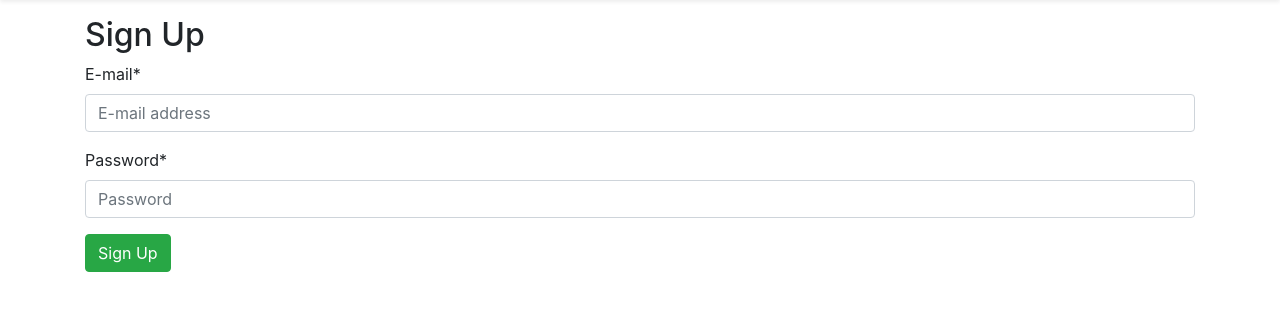
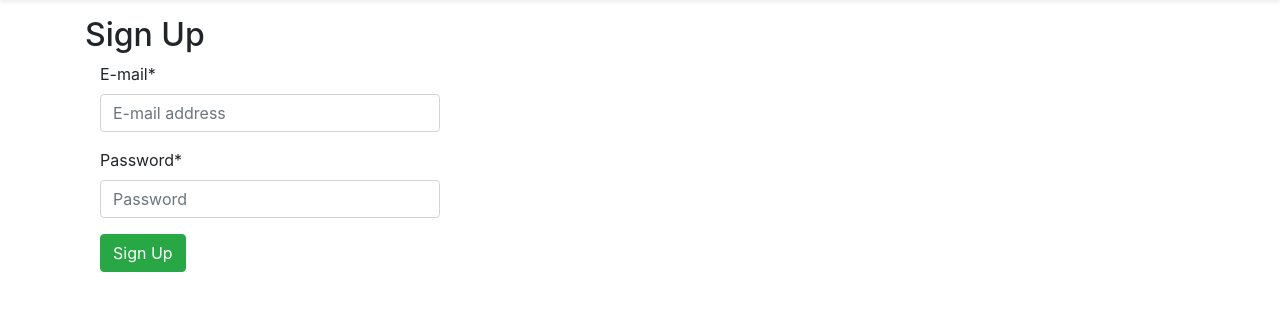
Before and after one commit to kevinbowen777/bookstore, a Django app: page /accounts/signup/ in a window 1280 px wide. Shown: the part 73-384 px from the top of the page. Run offline with Django 4.2, Linux system fonts and the light colour scheme; parts of the project's set-up code (start-up, migrations or seed data) failed here and were passed over; some libraries are stand-ins or nearby versions.

Commit message:
Reduce field widths. Fixes #2

```diff
--- a/templates/account/login.html
+++ b/templates/account/login.html
@@ -5,7 +5,7 @@
 
 {% block content %}
   <h2>Log In</h2>
-  <form method="post">
+  <form class="col-md-4" method="post">
     {% csrf_token %}
     {{ form|crispy }}
     <button class="btn btn-success" type="submit">Log In</button>
--- a/templates/account/signup.html
+++ b/templates/account/signup.html
@@ -5,7 +5,7 @@
 
 {% block content %}
   <h2>Sign Up</h2>
-  <form method="post">
+  <form class="col-md-4 method="post">
     {% csrf_token %}
     {{ form|crispy }}
     <button class="btn btn-success" type="submit">Sign Up</button>
```
